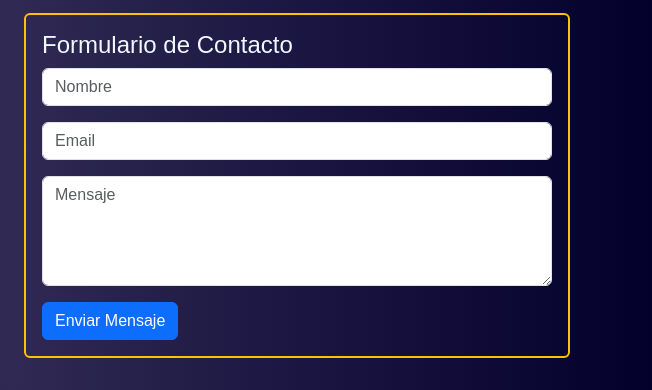
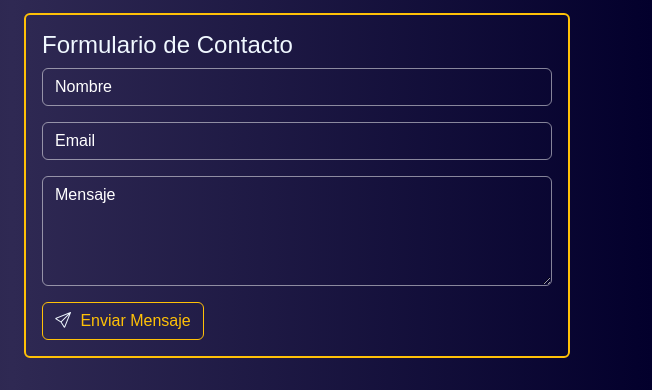
Before and after one commit to axxving/page-web-portafolio-alura-axxving, an Astro site: page / in a window 1280 px wide. Both pictures are taken after a click on the tab "Contacto". Shown: the part 364-754 px from the top of the page, 628-1280 px from the left. Built offline with nearby package versions, Linux system fonts and the light colour scheme; Astro itself is replaced by a stand-in of ours; a web font is replaced by a local one.

Commit message:
feat(): Agregando iconos
Co-Authored-By: axxving <160192346+axxving@users.noreply.github.com>

```diff
--- a/src/components/Card.astro
+++ b/src/components/Card.astro
@@ -36,7 +36,9 @@ const { imagen, titulo, parrafo, href, tecnologias } = astroProps;
       <a
         target="_blank"
         href={href}
-        class="btn btn-outline-warning float-end mt-3">Ver más</a
+        class="btn btn-outline-warning float-end mt-3">
+        <i class="bi bi-eye"></i>
+        Ver más</a
       >
     </div>
   </div>
--- a/src/components/Contacto.astro
+++ b/src/components/Contacto.astro
@@ -13,17 +13,20 @@
         <li>
           LinkedIn: <a
             href="https://www.linkedin.com/in/tunombre"
-            target="_blank">tu perfil</a>
+            target="_blank">tu perfil</a
+          >
         </li>
         <li>
           GitHub: <a href="https://github.com/tunombre" target="_blank"
-            >tu perfil de GitHub</a>
+            >tu perfil de GitHub</a
+          >
         </li>
         <!-- Agrega más canales de contacto según sea necesario -->
       </ul>
     </div>
   </div>
 </div>
+
 <div class="col-12">
   <div class="card mt-3">
     <div class="card-body">
@@ -49,12 +52,29 @@
           <textarea class="form-control" placeholder="Mensaje" rows="4" required
           ></textarea>
         </div>
-        <button type="submit" class="btn btn-primary">Enviar Mensaje</button>
+        <button type="submit" class="btn btn-outline-warning">
+          <i class="bi bi-send"></i> Enviar Mensaje
+        </button>
       </form>
     </div>
   </div>
 </div>
 
 <style>
+  .form-control {
+    background-color: transparent !important;
+    border: 1px solid rgba(255, 255, 255, 0.5) !important;
+    color: #ffffff !important;
+  }
 
+  .form-control::placeholder {
+    color: #ffffff !important;
+  }
+
+  .form-control:focus {
+    border-color: rgb(255, 255, 255);
+    /* Cambia el color del contorno al hacer clic */
+    box-shadow: 0 0 0 0.25rem rgba(255, 255, 255, 0.466);
+    /* Cambia la sombra al hacer clic */
+  }
 </style>
```
